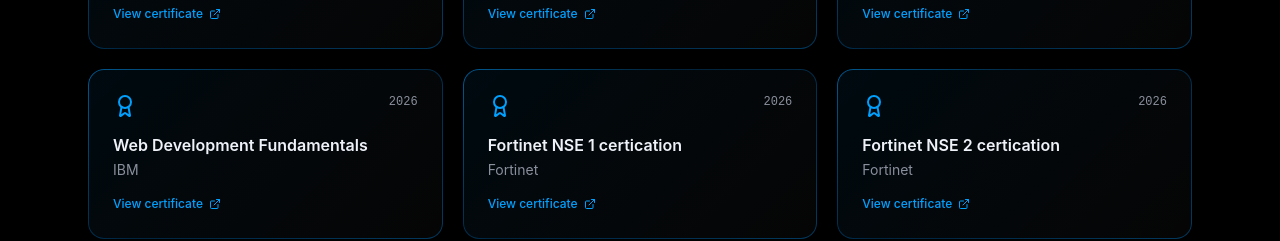
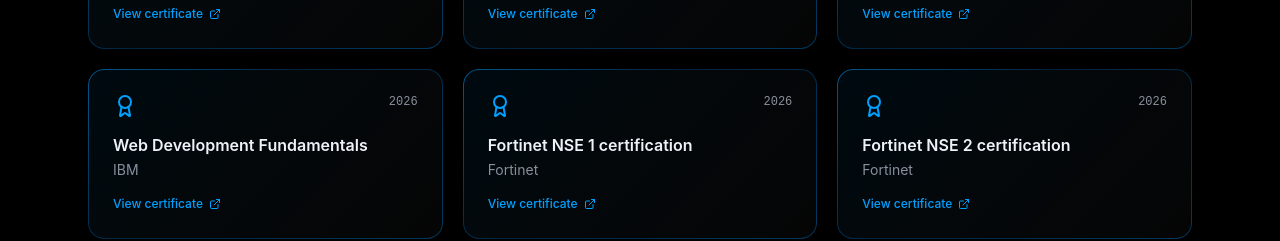
Before and after one commit to shubh-AM27/shubham-portfolio, a React (Vite) app: page / in a window 1280 px wide. Shown: the part 4800-5041 px from the top of the page. Built offline with nearby package versions, Linux system fonts and the light colour scheme.

Commit message:
Fix spelling of 'certification' in certifications list

```diff
--- a/src/data/certifications.ts
+++ b/src/data/certifications.ts
@@ -3,7 +3,7 @@
   { name: "Introduction to Cybersecurity", issuer: "Cisco", year: "2026", url: "https://www.credly.com/badges/35f74827-1a6f-45ea-aaa1-260681b98462/public_url" },
   { name: "Fortinet Certified Fundamentals", issuer: "Fortinet", year: "2026", url: "#" },
   { name: "Web Development Fundamentals", issuer: "IBM", year: "2026", url: "#" },
-  { name: "Fortinet NSE 1  certication", issuer: "Fortinet", year: "2026", url: "https://www.credly.com/badges/7426df5c-cfc5-4111-9744-88728e2897b2/public_url" },
-  { name: "Fortinet NSE 2 certication", issuer: "Fortinet", year: "2026", url: "https://www.credly.com/badges/0b7005a3-186a-4065-a3da-82da47073d3c/public_url" }
+  { name: "Fortinet NSE 1  certification", issuer: "Fortinet", year: "2026", url: "https://www.credly.com/badges/7426df5c-cfc5-4111-9744-88728e2897b2/public_url" },
+  { name: "Fortinet NSE 2 certification", issuer: "Fortinet", year: "2026", url: "https://www.credly.com/badges/0b7005a3-186a-4065-a3da-82da47073d3c/public_url" }
 
 ];
```
